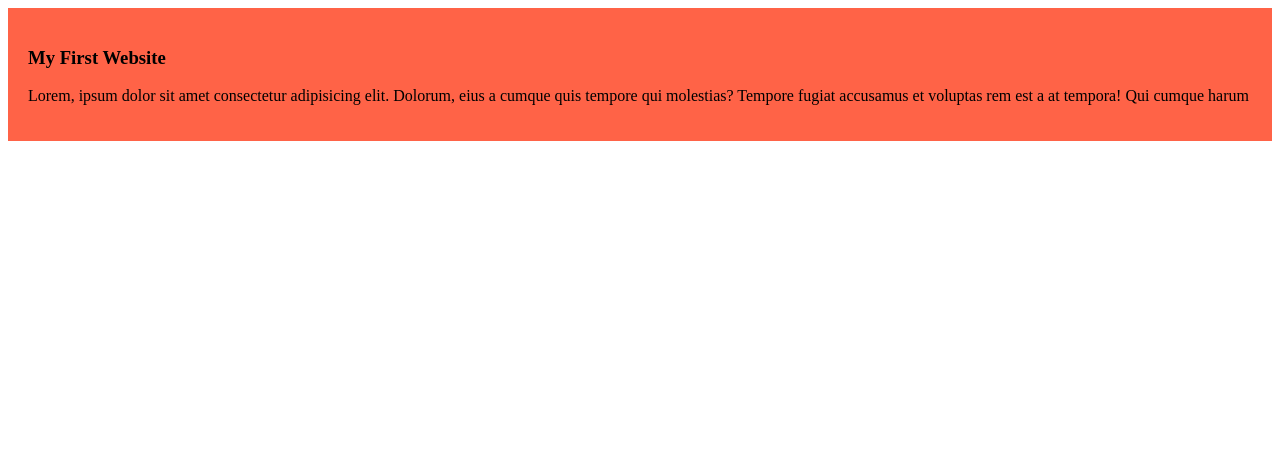
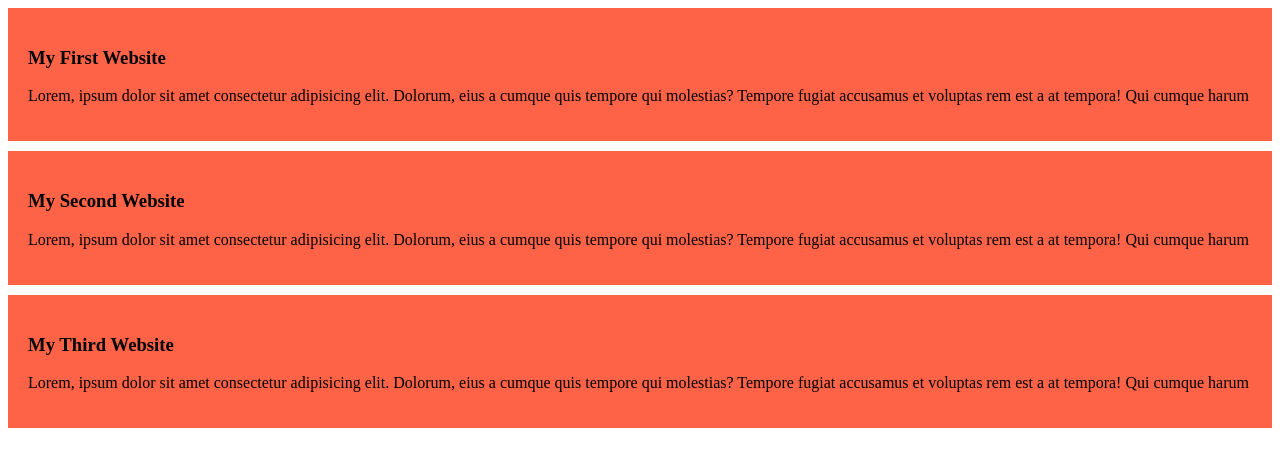
Before and after one commit to samihacs/My-simple-website, a plain HTML site: page index.html in a window 1280 px wide. Drawn offline with Linux system fonts and the light colour scheme.

Commit message:
added the second and the third website

```diff
--- a/Styles/blog.CSS
+++ b/Styles/blog.CSS
@@ -1,4 +1,5 @@
 div{
     background-color:tomato;
     padding: 20px;
+    margin-bottom: 10px;
 }
--- a/index.html
+++ b/index.html
@@ -11,5 +11,13 @@
         <h3>My First Website</h3>
         <p>Lorem, ipsum dolor sit amet consectetur adipisicing elit. Dolorum, eius a cumque quis tempore qui molestias? Tempore fugiat accusamus et voluptas rem est a at tempora! Qui cumque harum <exercitationem class=""></exercitationem></p>
     </div>
+    <div>
+        <h3>My Second Website</h3>
+        <p>Lorem, ipsum dolor sit amet consectetur adipisicing elit. Dolorum, eius a cumque quis tempore qui molestias? Tempore fugiat accusamus et voluptas rem est a at tempora! Qui cumque harum <exercitationem class=""></exercitationem></p>
+    </div>
+    <div>
+        <h3>My Third Website</h3>
+        <p>Lorem, ipsum dolor sit amet consectetur adipisicing elit. Dolorum, eius a cumque quis tempore qui molestias? Tempore fugiat accusamus et voluptas rem est a at tempora! Qui cumque harum <exercitationem class=""></exercitationem></p>
+    </div>
 </body>
 </html>
```
